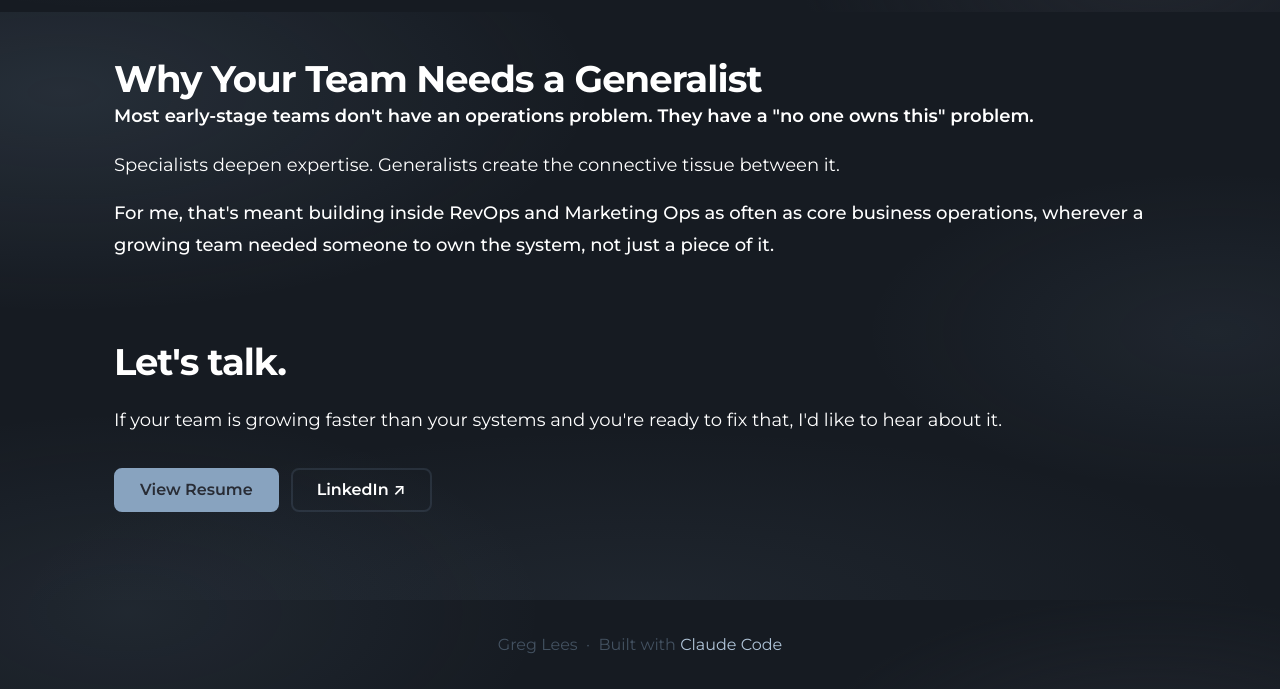
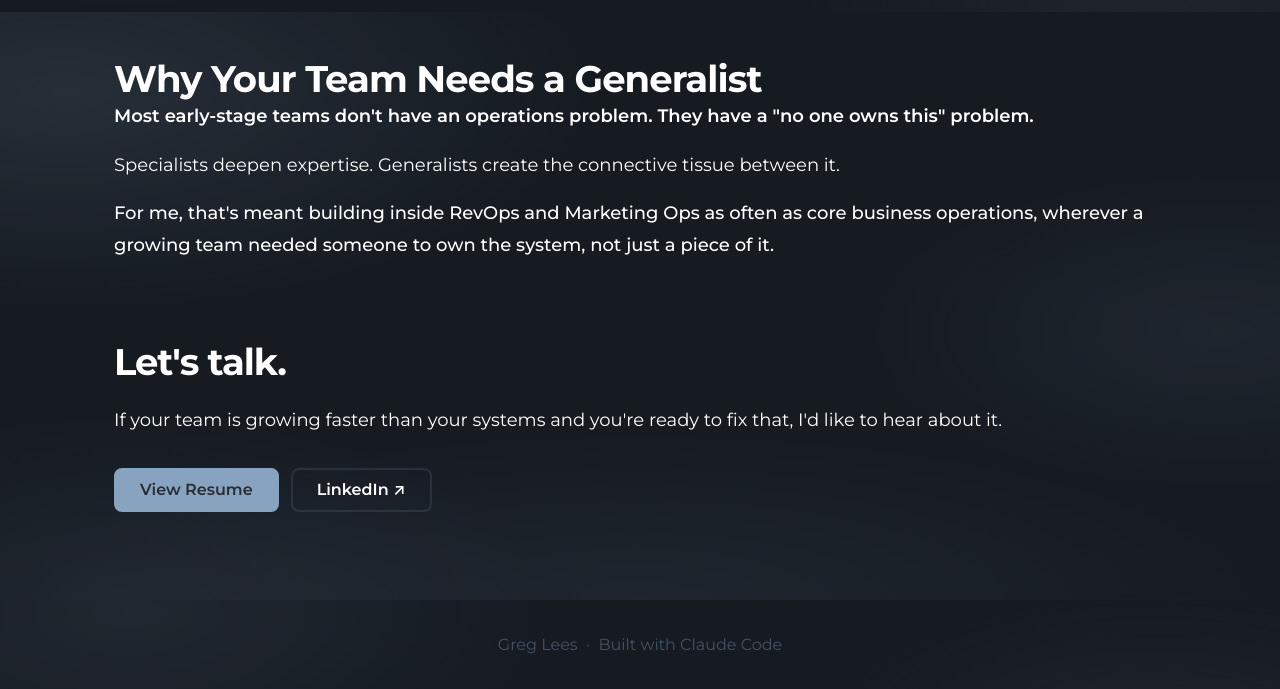
Before and after one commit to glees1911/greg-portfolio, a plain HTML site: page index.html in a window 1280 px wide. Shown: the part 4788-5477 px from the top of the page. Drawn offline with Linux system fonts and the light colour scheme; a script that the page names is missing.

Commit message:
Remove link and bold styling from Claude Code footer credit
Co-Authored-By: Claude Opus 4.8 <noreply@anthropic.com>

```diff
--- a/index.html
+++ b/index.html
@@ -1284,7 +1284,7 @@
   </main>
 
   <footer>
-    <p>Greg Lees &nbsp;·&nbsp; Built with <a href="https://claude.ai/code" target="_blank" rel="noopener noreferrer">Claude Code</a></p>
+    <p>Greg Lees &nbsp;·&nbsp; Built with Claude Code</p>
   </footer>
 
   <script>
```
